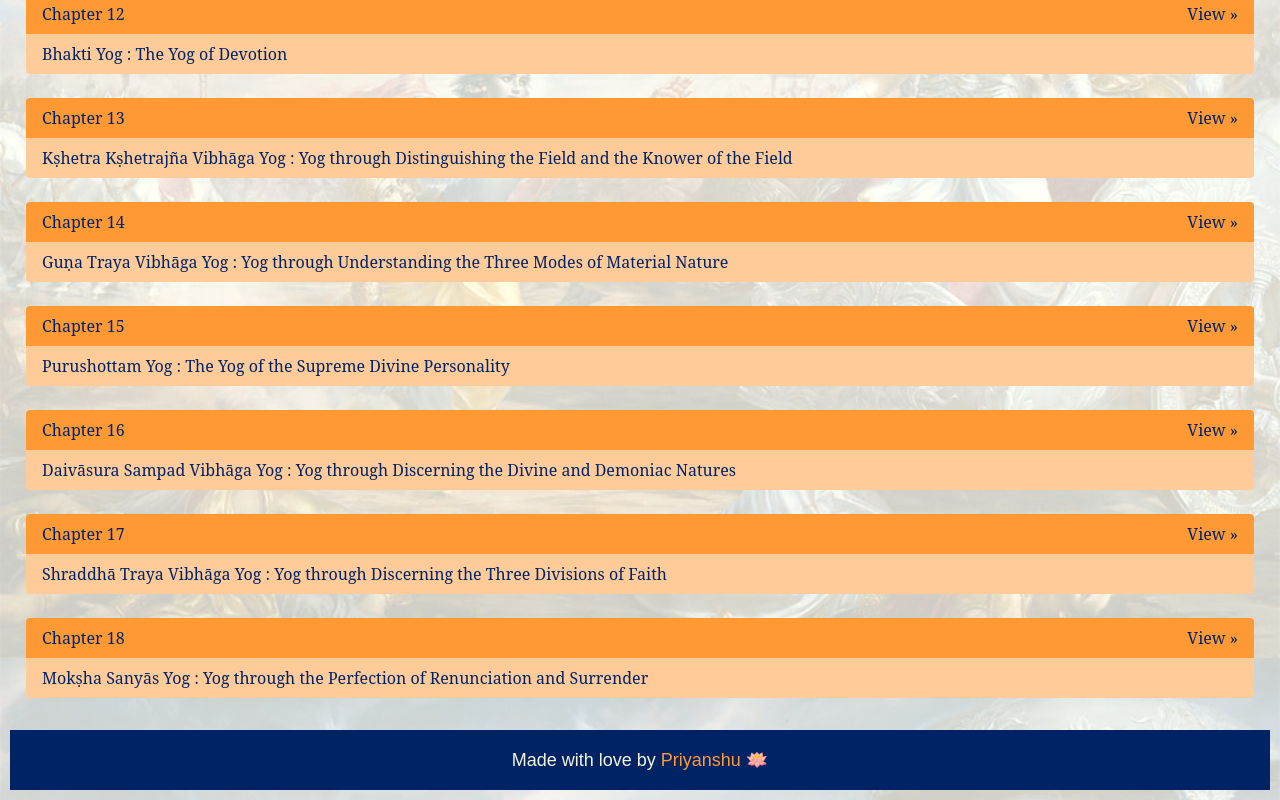
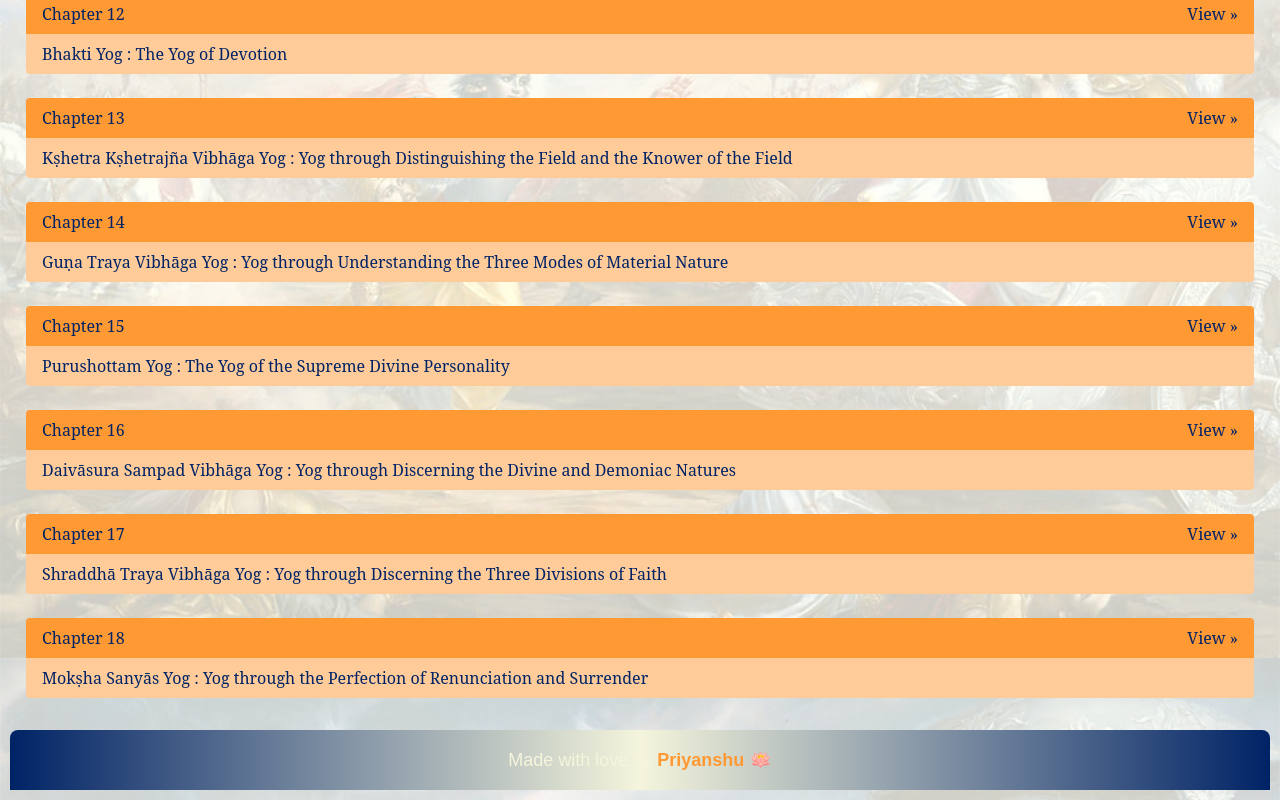
Before and after one commit to Priyansxu/Gita, a Next.js app: page / in a window 1280 px wide. Shown: the part 2222-3022 px from the top of the page. Built offline with nearby package versions, Linux system fonts and the light colour scheme.

Commit message:
Update Footer.js

```diff
--- a/components/Footer.js
+++ b/components/Footer.js
@@ -2,12 +2,12 @@ import Link from 'next/link';
 
 const Footer = () => {
   return (
-    <footer className="bg-deepBlue text-cream py-4">
+    <footer className="bg-gradient-to-r from-deepBlue via-cream to-deepBlue text-cream py-4 rounded-t-lg">
       <div className="container mx-auto text-center">
         <p className="text-lg font-alternative">
           Made with love by{' '}
           <Link href="https://www.instagram.com/pusxoo">
-            <a className="text-saffron hover:text-lightSaffron transition-colors">
+            <a className="font-bold text-saffron hover:text-lightSaffron transition-colors">
               Priyanshu 🪷
             </a>
           </Link>
```
